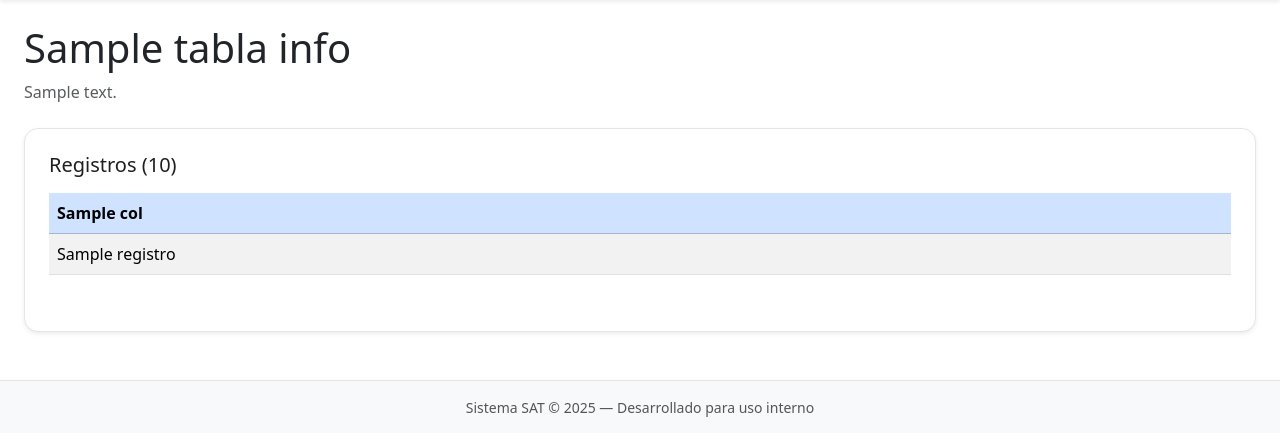
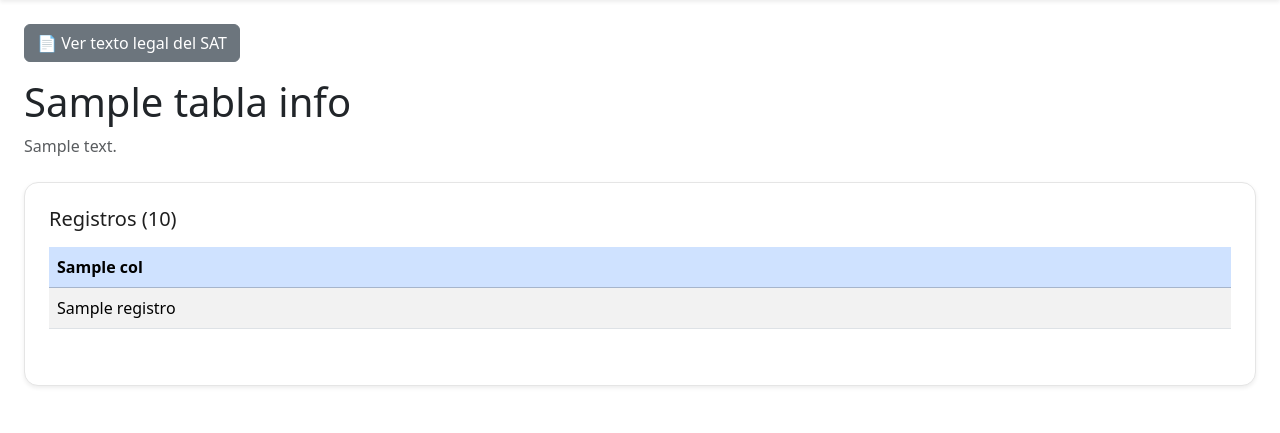
Before and after one commit to hagiordani/sat-dashboard, a Flask app: template templates/tabla_detalle.html in a window 1280 px wide. Shown: the part 168-601 px from the top of the page. Run offline with Flask 3, Linux system fonts and the light colour scheme; the template is opened without the code that fills it: most values are stand-ins (such as "Sample title", 1, 10 or a date in 2020).

Commit message:
Update tabla_detalle.html

```diff
--- a/templates/tabla_detalle.html
+++ b/templates/tabla_detalle.html
@@ -1,5 +1,37 @@
 {% extends "base.html" %}
 {% block content %}
+
+{% if texto_legal %}
+<button class="btn btn-secondary mb-3" data-bs-toggle="modal" data-bs-target="#modalTextoLegal">
+  📄 Ver texto legal del SAT
+</button>
+{% endif %}
+
+<!-- Modal Texto Legal -->
+<div class="modal fade" id="modalTextoLegal" tabindex="-1" aria-hidden="true">
+  <div class="modal-dialog modal-lg modal-dialog-centered">
+    <div class="modal-content">
+
+      <div class="modal-header bg-dark text-white">
+        <h5 class="modal-title">Texto legal del SAT</h5>
+        <button type="button" class="btn-close" data-bs-dismiss="modal"></button>
+      </div>
+
+      <div class="modal-body">
+        <p style="white-space: pre-line;">
+          {{ texto_legal.linea1 }}
+
+          {{ texto_legal.linea2 }}
+        </p>
+      </div>
+
+      <div class="modal-footer">
+        <button class="btn btn-secondary" data-bs-dismiss="modal">Cerrar</button>
+      </div>
+
+    </div>
+  </div>
+</div>
 
 <h1 class="mb-2">{{ tabla_info.nombre }}</h1>
 <p class="text-muted mb-4">{{ tabla_info.descripcion }}</p>
```
